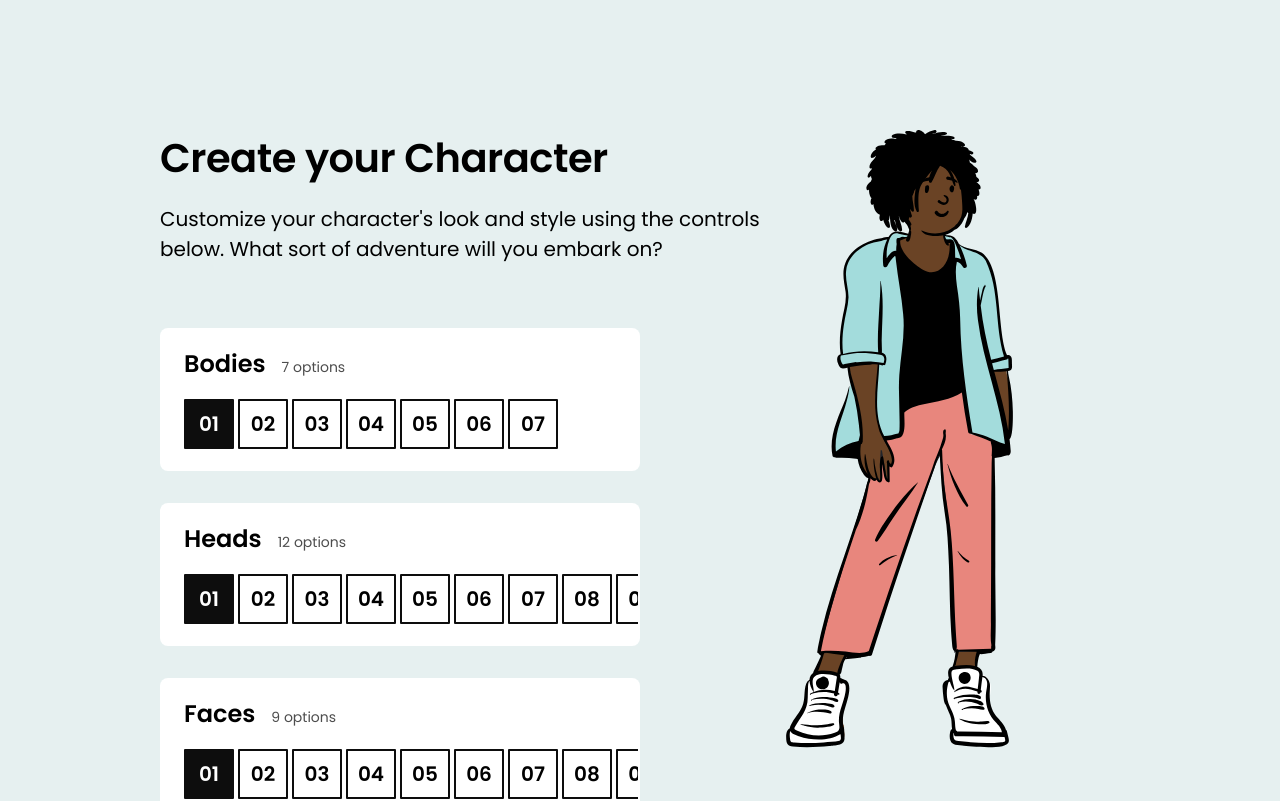
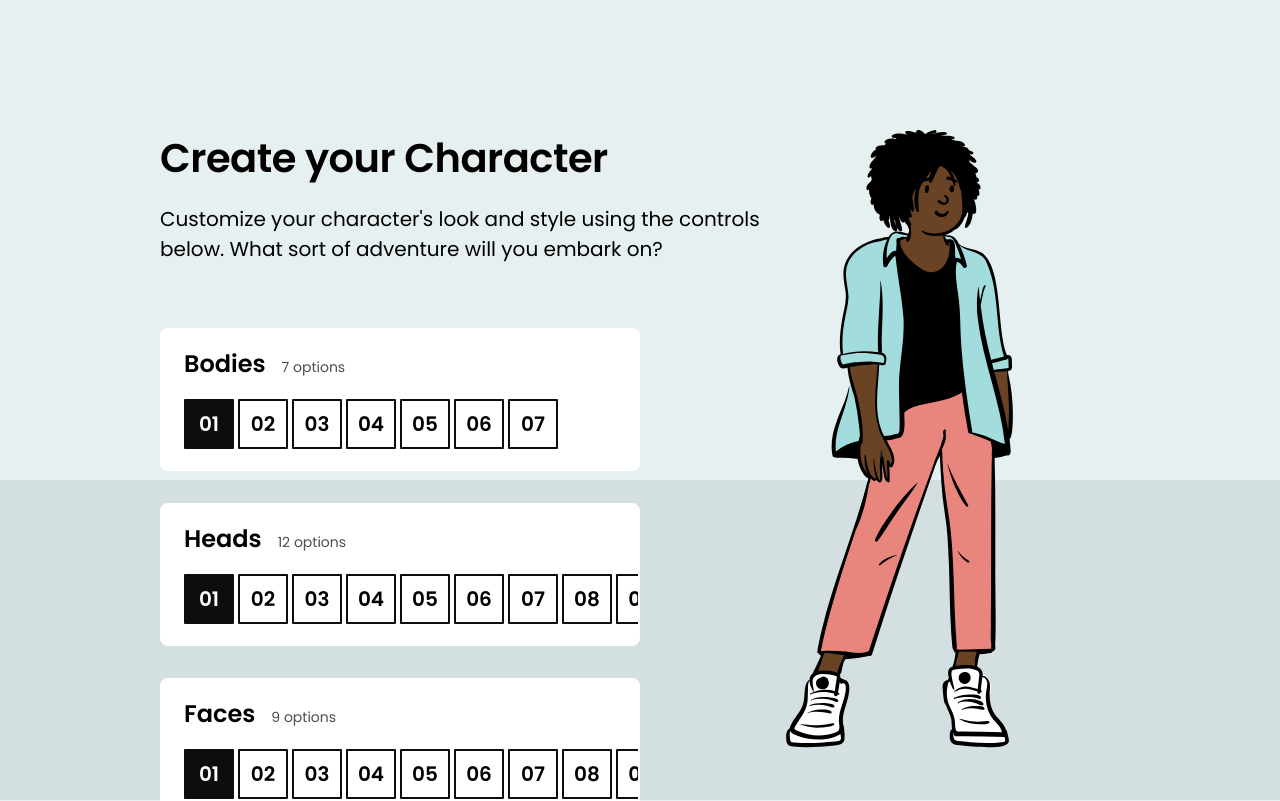
Before and after one commit to liavitski/css-for-js, a React (Create React App) app in the folder character-creator/: page / in a window 1280 px wide. Shown: the top 801 px of the page. Built offline with nearby package versions, Linux system fonts and the light colour scheme.

Commit message:
fourth exercise done

```diff
--- a/character-creator/src/components/ButtonRow/ButtonRow.module.css
+++ b/character-creator/src/components/ButtonRow/ButtonRow.module.css
@@ -4,4 +4,5 @@
   padding: 22px;
   margin-left: -22px;
   margin-right: -22px;
+  position: relative;
 }
--- a/character-creator/src/components/CharacterEditor/CharacterEditor.js
+++ b/character-creator/src/components/CharacterEditor/CharacterEditor.js
@@ -30,6 +30,7 @@
 
   return (
     <main className={styles.characterEditor}>
+      <div className={styles.decorative}></div>
       <MaxWidthWrapper className={styles.maxWidthWrapper}>
         <header className={styles.header}>
           <h1 className={styles.title}>Create your Character</h1>
--- a/character-creator/src/components/CharacterEditor/CharacterEditor.module.css
+++ b/character-creator/src/components/CharacterEditor/CharacterEditor.module.css
@@ -5,6 +5,15 @@
 }
 
 .maxWidthWrapper {
+  position: relative;
+}
+
+.decorative {
+  background-color: hsl(195deg, 20%, 86%);
+  position: fixed;
+  top: 60%;
+  width: 100%;
+  height: 40%;
 }
 
 .header {
```
